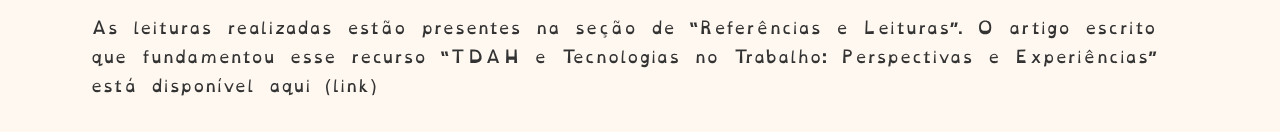
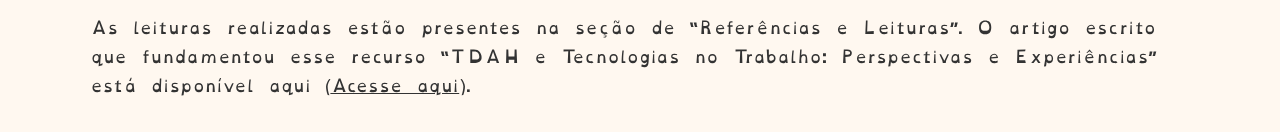
Before and after one commit to leonardoboch/projeto_tdah, a plain HTML site: page index.html in a window 1280 px wide. Shown: the part 814-946 px from the top of the page. Drawn offline with Linux system fonts and the light colour scheme.

Commit message:
Teste do link do pdf

```diff
--- a/index.html
+++ b/index.html
@@ -67,8 +67,6 @@
 
     main {
       max-width: 1100px;
-      /* testar tamanhos aqui */
-      /*max-width: 1500px;*/
       width: 100%;
       margin: auto;
       padding: 2rem;
@@ -196,7 +194,7 @@
     <p>A elaboração deste Recurso Educacional Aberto (REA) faz parte de um projeto desenvolvido na disciplina de Computação e Sociedade do curso de Sistemas de Informação da UTFPR, e contou com uma etapa anterior envolvendo a pesquisa de literaturas relacionadas, diálogo com a comunidade envolvida e escrita de um artigo</p>
     <p>Este guia visual foi desenvolvido com base em literatura científica, entrevistas e relatos de pessoas com TDAH. Ele tem como objetivo reunir estratégias práticas para melhorar o dia a dia profissional de pessoas neurodivergentes, bem como sensibilizar organizações para a criação de ambientes mais inclusivos. As sugestões apresentadas aqui são flexíveis e podem ser adaptadas às necessidades individuais. A diversidade de experiências é parte essencial da vivência com o TDAH — não há uma fórmula única</p>
     <p>Este recurso utiliza a fonte OpenDyslexic (<a href="https://opendyslexic.org/">https://opendyslexic.org/</a>), uma fonte elaborada para combater alguns sintomas comuns identificados por pessoas com dislexia quando realizando leituras</p>
-    <p>As leituras realizadas estão presentes na seção de “Referências e Leituras”. O artigo escrito que fundamentou esse recurso “TDAH e Tecnologias no Trabalho: Perspectivas e Experiências” está disponível aqui (link)</p>
+    <p>As leituras realizadas estão presentes na seção de “Referências e Leituras”. O artigo escrito que fundamentou esse recurso “TDAH e Tecnologias no Trabalho: Perspectivas e Experiências” está disponível aqui (<a href="TDAH_e_Tecnologias_no_Trabalho_Perspectivas_e_Experiências.pdf">Acesse aqui</a>).</p>
     <h2>Você sabia?</h2>
     <p>O Transtorno do Déficit de Atenção com Hiperatividade (TDAH) é comumente caracterizado por padrões de desatenção e hiperatividade, porém seus sintomas podem ir além disso afetando a memória, processos cognitivos, como os de planejamento, e aspectos cognitivos emocionais e afetivos, como baixa tolerância a frustrações e mudanças de humor</p>
     <p>O símbolo associado ao TDAH é a borboleta arco-íris, com as diversas cores representando as experiências diversas das pessoas com neurodivergências. Entre as características em comum entre pessoas com TDAH e borboletas que levaram a associação destas como símbolo, estão aspectos como a energia e movimentos rápidos, considerando a energia no movimento das asas das borboletas e a energia encontrada nas pessoas com TDAH, a sensação de singularidade, uma vez que cada borboleta tem um padrão e cores diferentes assim como as pessoas com TDAH possuem experiências diferentes uma das outras, e o potencial para transformação, uma vez que a borboleta passa pela sua metamorfose da mesma maneira como as pessoas com TDAH irão passar por períodos de crescimento e descoberta antes de emergirem com seu próprio e único desenvolvimento.</p>
```
